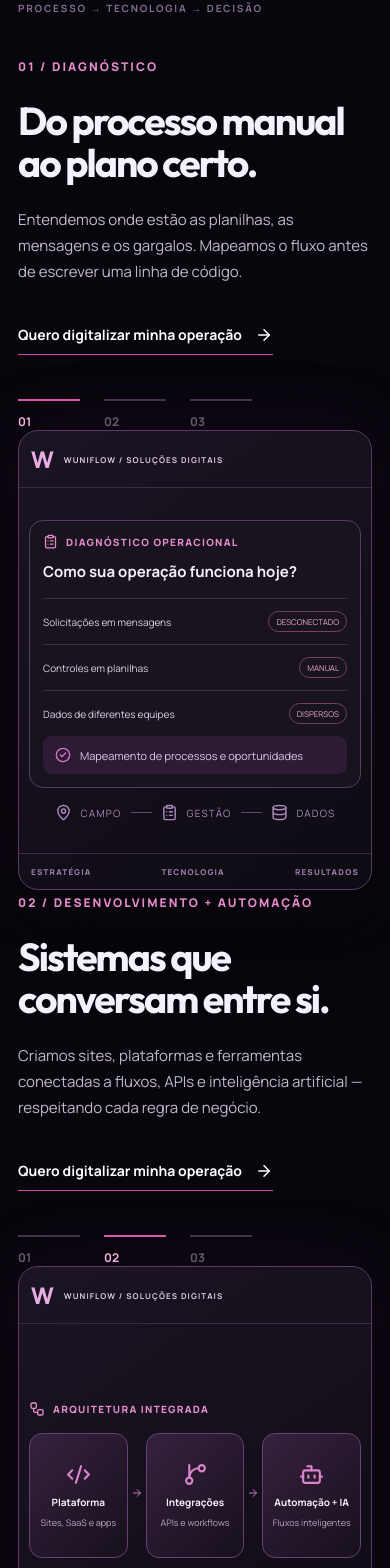
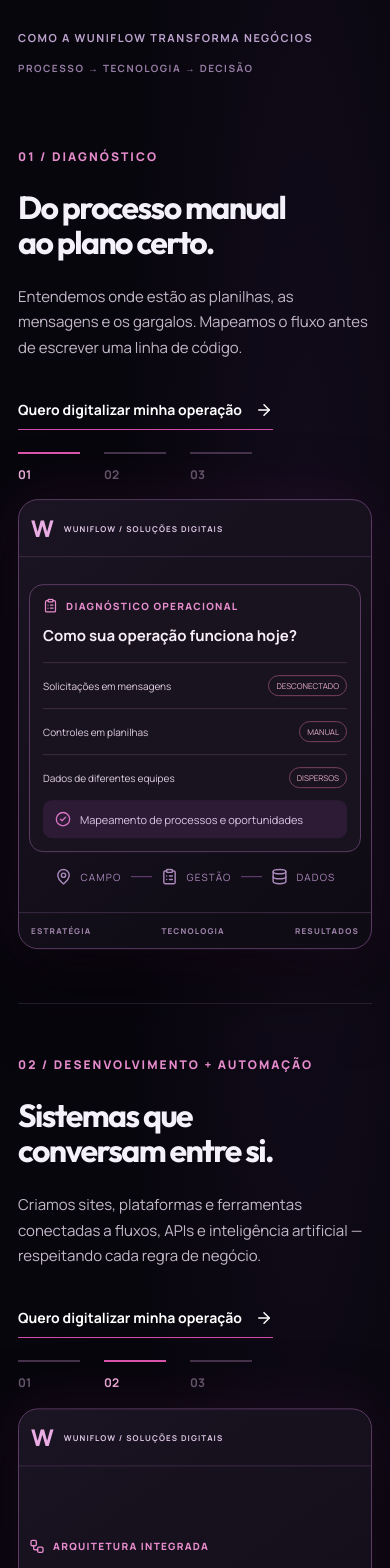
Before and after one commit to wuniflow-creator/wuniflow-landing, a React (Vite) app: page / in a window 390 px wide. Shown: the part 1233-2801 px from the top of the page. Built offline with nearby package versions, Linux system fonts and the light colour scheme.

Commit message:
style: animated scroll frames with no blank space, responsive & reduced motion support

```diff
--- a/src/scroll-story.css
+++ b/src/scroll-story.css
@@ -1,32 +1,42 @@
-/* WuniFlow Site de 10K: experiência editorial sobre serviços reais; isolada do resto do site. */
-.wfStory{background:#08060d;color:#f5f1fa;position:relative;isolation:isolate;overflow:clip}
-.wfStoryAnimated{height:300vh;overflow:visible}
-.wfStorySticky{position:relative;padding:82px 0;background:radial-gradient(ellipse at 78% 42%,rgba(117,66,166,.16),transparent 48%),#08060d}
-.wfStoryAnimated .wfStorySticky{position:sticky;top:0;height:100svh;min-height:650px;display:flex;align-items:center;padding:30px 0}
-.wfStoryContainer{width:min(100% - 56px,1240px);margin:0 auto}
-.wfStoryHeading{display:flex;justify-content:space-between;gap:12px;align-items:center;color:#bda3cf;font-size:10px;letter-spacing:.18em;font-weight:700;margin-bottom:44px}
-.wfStoryHeading strong{font-size:10px;color:#85718f}
-.wfStoryGrid{display:grid;grid-template-columns:.92fr 1.08fr;gap:clamp(35px,5vw,80px);align-items:center}
+/* WuniFlow Hybrid: quadros leves sobre processos reais, sem spacer artificial. */
+.wfStory{position:relative;isolation:isolate;background:radial-gradient(ellipse at 78% 24%,rgba(117,66,166,.1),transparent 42%),#08060d;color:#f5f1fa;padding:90px 0 100px;overflow:clip}
+.wfStoryContainer{width:min(100% - 56px,1240px);margin:auto}
+.wfStoryHeading{display:flex;justify-content:space-between;align-items:center;gap:14px;color:#bda3cf;font-size:11px;letter-spacing:.14em;font-weight:700;margin-bottom:30px}
+.wfStoryHeading strong{font-size:10px;color:#977da5;letter-spacing:.15em}
+.wfStoryCards{display:flex;flex-direction:column}
+.wfStoryCard{display:grid;grid-template-columns:.91fr 1.09fr;align-items:center;gap:clamp(28px,5vw,78px);min-height:520px;padding:54px 0;border-bottom:1px solid rgba(205,155,224,.16);position:relative;--wf-scroll:0}
+.wfStoryCard:last-child{border-bottom:0}
+.wfStoryReverse .wfStoryCopy{order:2}
+.wfStoryReverse .wfStoryFrame{order:1}
 .wfStoryCopy{max-width:550px}
 .wfStoryIndex{color:#e68ccc;font-weight:800;font-size:12px;letter-spacing:.17em}
-.wfStoryCopy h2{font:700 clamp(39px,4.7vw,67px)/1.06 WuniOutfit,Manrope,sans-serif;letter-spacing:-.05em;margin:24px 0;text-wrap:balance;animation:wfStoryFade .32s ease both}
-.wfStoryCopy p{color:#c4b8cb;font:400 clamp(15px,1.4vw,18px)/1.72 WuniManrope,Manrope,sans-serif;animation:wfStoryFade .32s ease both}
-.wfStoryLink{display:inline-flex;align-items:center;gap:13px;border-bottom:1px solid #d24bab;padding-bottom:10px;margin-top:26px;font-size:14px;font-weight:700;color:#fff}
+.wfStoryCopy h2{font:700 clamp(36px,4.4vw,64px)/1.09 WuniOutfit,Manrope,sans-serif;letter-spacing:-.05em;margin:24px 0;text-wrap:balance}
+.wfStoryCopy p{color:#c4b8cb;font:400 clamp(15px,1.4vw,18px)/1.72 WuniManrope,Manrope,sans-serif}
+.wfStoryLink{display:inline-flex;align-items:center;gap:13px;border-bottom:1px solid #d24bab;padding-bottom:10px;margin-top:24px;font-size:14px;font-weight:700;color:#fff}
 .wfStoryLink:focus-visible{outline:3px solid #e68ccc;outline-offset:5px}
-.wfStorySteps{display:flex;gap:24px;margin-top:44px}
-.wfStorySteps span{color:#695a70;font:700 12px WuniManrope,Manrope,sans-serif;border-top:2px solid #46324c;width:62px;padding-top:12px;transition:color .25s,border-color .25s}
+.wfStorySteps{display:flex;gap:24px;margin-top:38px}
+.wfStorySteps span{color:#695a70;font:700 12px WuniManrope,Manrope,sans-serif;border-top:2px solid #46324c;width:62px;padding-top:12px}
 .wfStorySteps span.isActive{color:#f3b2de;border-color:#db56ad}
-.wfStoryProgress{height:2px;background:#533658;max-width:100%;margin-top:48px}
-.wfStoryProgress span{display:block;width:100%;height:100%;background:linear-gradient(90deg,#7542a6,#df5ab1);transform-origin:left}
-.wfProcessDisplay{min-width:0;background:linear-gradient(145deg,#1b1423,#0e0b14);border:1px solid #5c3a65;border-radius:20px;box-shadow:0 28px 80px #0008,0 0 80px #8f39861c;overflow:hidden}
+.wfStoryFrame{min-width:0;transform:translate3d(0,0,0)}
+.wfStoryMotion .wfStoryCard .wfStoryCopy,.wfStoryMotion .wfStoryCard .wfStoryFrame{opacity:0;transform:translate3d(0,26px,0);transition:opacity .7s cubic-bezier(.2,.8,.2,1),transform .7s cubic-bezier(.2,.8,.2,1)}
+.wfStoryMotion .wfStoryCard.isVisible .wfStoryCopy{opacity:1;transform:translate3d(0,0,0)}
+.wfStoryMotion .wfStoryCard.isVisible .wfStoryFrame{opacity:1;transform:translate3d(0,calc((.5 - var(--wf-scroll))*18px),0)}
+.wfStoryMotion .wfStoryCard.isVisible .wfProcessDisplay{box-shadow:0 28px 80px #0008,0 0 60px rgba(143,57,134,.16)}
+.wfStoryMotion .wfStoryCard.isVisible .wfProcessFlow .wfProcessNode{animation:wfNodeIn .5s both}
+.wfStoryMotion .wfStoryCard.isVisible .wfProcessFlow .wfProcessNode:nth-of-type(2){animation-delay:.17s}
+.wfStoryMotion .wfStoryCard.isVisible .wfProcessFlow .wfProcessNode:nth-of-type(3){animation-delay:.32s}
+.wfStoryMotion .wfStoryCard.isVisible .wfProcessBars span{animation:wfBarGrow .9s ease-out backwards;transform-origin:bottom center}
+.wfStoryMotion .wfStoryCard.isVisible .wfProcessBars span:nth-child(2n){animation-delay:.1s}
+.wfStoryMotion .wfStoryCard.isVisible .wfProcessBars span:nth-child(3n){animation-delay:.22s}
+@keyframes wfBarGrow{from{transform:scaleY(.05)}to{transform:scaleY(1)}}
+@keyframes wfNodeIn{from{opacity:.25;transform:translateY(10px)}to{opacity:1;transform:translateY(0)}}
+.wfProcessDisplay{min-width:0;background:linear-gradient(145deg,#1b1423,#0e0b14);border:1px solid #5c3a65;border-radius:20px;box-shadow:0 28px 80px #0008;overflow:hidden}
 .wfProcessTop{display:flex;justify-content:space-between;align-items:center;gap:10px;padding:16px 20px;border-bottom:1px solid #3a2a43}
 .wfProcessBrand{display:flex;align-items:center;gap:10px;font-weight:900;color:#e9ace3;font-size:23px}
 .wfProcessBrand span{font-weight:700;font-size:10px;letter-spacing:.14em;color:#dfc8e7}
 .wfProcessDemo{font-size:9px;letter-spacing:.1em;color:#b7a2bc}
 .wfProcessViewport{height:370px;position:relative;overflow:hidden}
-.wfProcessLayers{position:absolute;inset:0}
-.wfProcessLayer{position:absolute;inset:0;padding:28px;display:flex;align-items:center;justify-content:center;flex-direction:column;gap:16px;opacity:0;transform:translateY(20px) scale(.97);pointer-events:none;transition:opacity .4s,transform .4s}
-.wfProcessLayer.isActive{opacity:1;transform:none}
+.wfProcessLayer{position:absolute;inset:0;padding:28px;display:flex;align-items:center;justify-content:center;flex-direction:column;gap:16px}
 .wfProcessPanel{width:100%;max-width:460px;border:1px solid #5a3b61;background:#18131e;border-radius:14px;padding:22px}
 .wfProcessTag,.wfProcessSystemLabel{display:flex;gap:8px;align-items:center;color:#e68ccc;font-size:10px;letter-spacing:.13em;font-weight:800}
 .wfProcessPanel h3{font-size:18px;margin:12px 0 16px;color:#f9effb}
@@ -56,22 +66,28 @@
 .wfProcessBars span{flex:1;max-width:45px;background:linear-gradient(0deg,#70449c,#ca55a6);border-radius:4px 4px 0 0;opacity:.88}
 .wfProcessDashboard .wfProcessInsight{margin-top:14px}
 .wfProcessBottom{display:flex;justify-content:space-between;gap:10px;padding:14px 20px;border-top:1px solid #3a2a43;color:#9b81a6;font-size:9px;letter-spacing:.15em;font-weight:800}
-.wfStoryMobile{display:grid;gap:38px}
-.wfStoryMobileStage{display:grid;gap:20px}
-.wfStoryMobileStage .wfStoryCopy h2{font-size:clamp(30px,7vw,45px)}
-@keyframes wfStoryFade{from{opacity:.45;transform:translateY(9px)}to{opacity:1;transform:none}}
-@media(max-width:849px){.wfStorySticky{padding:58px 0}.wfStoryContainer{width:min(100% - 36px,700px)}.wfStoryHeading{flex-direction:column;align-items:flex-start;line-height:1.5;margin-bottom:38px}.wfProcessViewport{height:335px}.wfProcessLayer{padding:17px}.wfProcessTop{padding:12px}.wfProcessBrand span{font-size:8px}.wfProcessDemo{font-size:8px}.wfStoryMobileStage{border-bottom:1px solid #42304b;padding-bottom:35px}.wfStoryMobileStage .wfStoryCopy p{font-size:15px}}
-@media(max-width:460px){.wfProcessViewport{height:365px}.wfProcessLayer{padding:10px}.wfProcessPanel{padding:13px}.wfProcessPanel h3{font-size:15px}.wfProcessField{font-size:10px}.wfProcessPill{font-size:8px}.wfProcessNode{padding:7px 5px;min-height:125px}.wfProcessNode b{font-size:10px}.wfProcessNode small{font-size:9px}.wfProcessFlow{gap:3px}.wfProcessConnector svg{width:12px}.wfProcessKpis{gap:4px}.wfProcessKpis>div{padding:7px 5px}.wfProcessKpis b{font-size:9px}.wfProcessDashboard{padding:12px}.wfProcessDemo{display:none}.wfProcessBottom{font-size:8px;padding:12px}}
-@media(prefers-reduced-motion:reduce){.wfStoryCopy h2,.wfStoryCopy p{animation:none}.wfProcessLayer{transition:none}}
-
-
-/* Vídeo real da WuniFlow na Preview: camada só aparece após metadados válidos. */
-.wfFilmShell{min-width:0;border-radius:20px;overflow:hidden;border:1px solid #5c3a65;background:#100b15;box-shadow:0 28px 80px #0008}
-.wfFilmScreen{position:relative;aspect-ratio:16/9;overflow:hidden;display:grid;place-items:center}
-.wfFilmVideo{display:block;position:absolute;inset:0;width:100%;height:100%;object-fit:contain;opacity:0;transition:opacity .25s ease}
-.wfFilmVideo.wfFilmReady{opacity:1}
-.wfFilmScreen>.wfProcessDisplay{width:100%;height:100%;border:0;border-radius:0;box-shadow:none}
-.wfFilmScreen .wfProcessViewport{height:calc(100% - 104px);min-height:200px}
-.wfFilmCaption{display:flex;justify-content:space-between;gap:14px;align-items:center;padding:12px 17px;background:#140e1b;border-top:1px solid #46304e;color:#bca5c7;font-size:9px;letter-spacing:.11em;font-weight:700}
-@media(max-width:1100px){.wfFilmCaption{flex-wrap:wrap}.wfFilmScreen>.wfProcessDisplay .wfProcessLayer{padding:12px}.wfFilmScreen>.wfProcessDisplay .wfProcessViewport{height:calc(100% - 94px)}}
-@media(prefers-reduced-motion:reduce){.wfFilmVideo{display:none}}
+@media(max-width:849px){
+.wfStory{padding:56px 0 66px}.wfStoryContainer{width:min(100% - 36px,700px)}
+.wfStoryHeading{flex-direction:column;align-items:flex-start;line-height:1.5;margin-bottom:20px}
+.wfStoryCard{grid-template-columns:1fr;min-height:0;padding:48px 0;gap:22px}
+.wfStoryReverse .wfStoryCopy,.wfStoryReverse .wfStoryFrame{order:unset}
+.wfStoryCopy h2{font-size:clamp(32px,6.5vw,48px)}
+.wfStoryCopy p{font-size:15px}.wfStorySteps{margin-top:22px}
+.wfProcessViewport{height:335px}.wfProcessLayer{padding:17px}
+.wfProcessTop{padding:12px}.wfProcessBrand span{font-size:8px}.wfProcessDemo{font-size:8px}
+}
+@media(max-width:460px){
+.wfProcessViewport{height:355px}.wfProcessLayer{padding:10px}
+.wfProcessPanel{padding:13px}.wfProcessPanel h3{font-size:15px}
+.wfProcessField{font-size:10px}.wfProcessPill{font-size:8px}
+.wfProcessNode{padding:7px 5px;min-height:125px}
+.wfProcessNode b{font-size:10px}.wfProcessNode small{font-size:9px}
+.wfProcessFlow{gap:3px}.wfProcessConnector svg{width:12px}
+.wfProcessKpis{gap:4px}.wfProcessKpis>div{padding:7px 5px}
+.wfProcessKpis b{font-size:9px}.wfProcessDashboard{padding:12px}
+.wfProcessDemo{display:none}.wfProcessBottom{font-size:8px;padding:12px}
+}
+@media(prefers-reduced-motion:reduce){
+.wfStoryMotion .wfStoryCard .wfStoryCopy,.wfStoryMotion .wfStoryCard .wfStoryFrame{opacity:1;transform:none;transition:none}
+.wfStoryMotion .wfStoryCard .wfProcessNode,.wfStoryMotion .wfStoryCard .wfProcessBars span{animation:none!important}
+}
```
